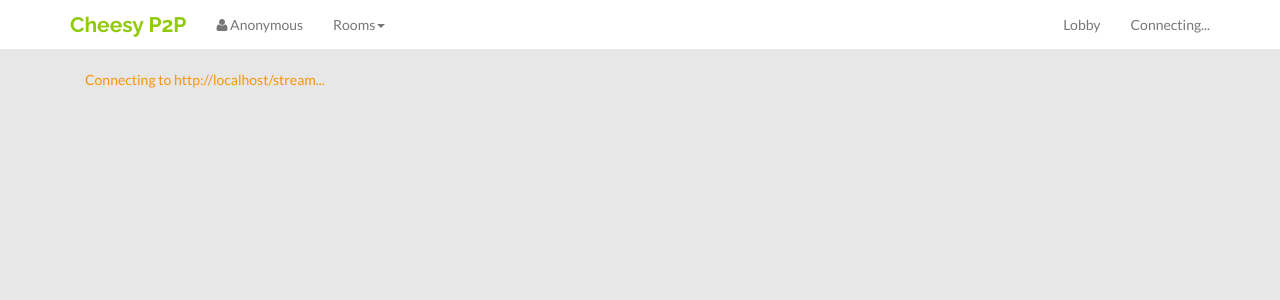
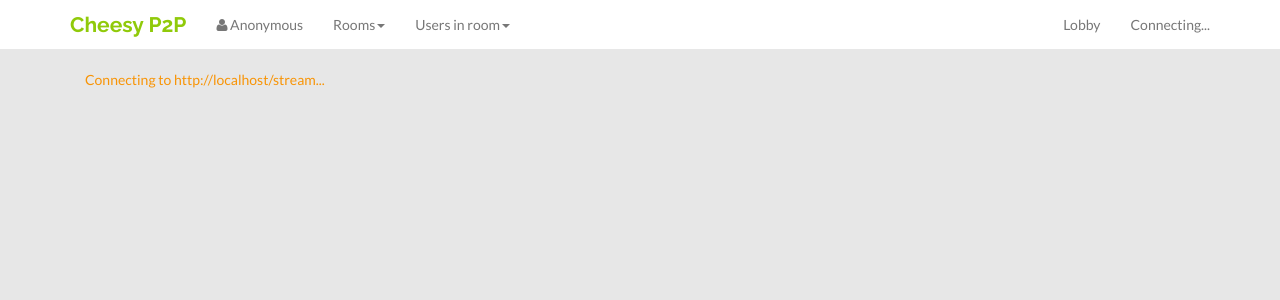
Before and after one commit to chalasr/Flask-P2P, a Flask app: page / in a window 1280 px wide. Shown: the top 300 px of the page. Run offline with Flask 2, Linux system fonts and the light colour scheme; data that the repository does not hold is empty; some libraries are stand-ins or nearby versions.

Commit message:
users in room

```diff
--- a/app.py
+++ b/app.py
@@ -355,6 +355,16 @@ def get_rooms():
         getRooms.insert(0, room)
     return jsonify(getRooms)
 
+@app.route('/get_users_in_room/<room>', methods=['GET'])
+def get_users_in_room(room):
+    get_users_in_room = []
+    room = rtc.get_room(room)
+    for user in room.users:
+        get_users_in_room.insert(0, user.username)
+    return jsonify(get_users_in_room)
+
+
+
 
 if __name__ == '__main__':
     app.run(threaded=True)
--- a/static/js/controllers/MainCtrl.js
+++ b/static/js/controllers/MainCtrl.js
@@ -325,6 +325,7 @@
 
             rtc.join_room = function(room) {
                 rtc.room = room;
+                $scope.currentRoom = room;
                 if (rtc.connected)
                     rtc.emit('join_room', { room: room, encryption: null })
                         .done(function(json) {
@@ -584,6 +585,18 @@
                   })
             };
 
+            $scope.getUsers = function(){
+              if($scope.currentRoom != ""){
+                  Room.getUsers($scope.currentRoom)
+                    .success(function(data){
+                      $scope.users = data;
+                    })
+                    .error(function(data){
+                      console.log(data);
+                    })
+                }
+            };
+
             $scope.joinRoom = function(room) {
                 rtc.join_room(room);
             };
@@ -595,6 +608,12 @@
                 event.preventDefault();
                 $scope.getRooms();
                 return false;
+            });
+
+            angular.element('#reloadUsers').click(function(event){
+              event.preventDefault();
+              $scope.getUsers($scope.currentRoom);
+              return false;
             });
 
         })();
--- a/static/js/services/RoomService.js
+++ b/static/js/services/RoomService.js
@@ -4,6 +4,10 @@
             getRooms : function() {
                 return $http.get('/get_rooms');
             },
+            getUsers : function(room){
+                return $http.get('/get_users_in_room/' + room);
+            },
         }
     });
+
 })(angular.module('RoomService', []));
--- a/templates/index.html
+++ b/templates/index.html
@@ -36,8 +36,22 @@
                             <ul class="column-dropdown" ng-repeat="room in rooms">
                               <li><a ng-click="joinRoom(room)"><% room %></a></li>
                             </ul>
+
                             <ul class="column-dropdown">
                               <li><a id="reloadRooms">Reload <i class="fa fa-refresh"></i></a></li>
+                            </ul>
+                        </ul>
+                    </li>
+
+                    <li class="dropdown"  ng-init="getUsers(room)">
+                        <a href="" class="dropdown-toggle" data-toggle="dropdown">Users in room<b class="caret"></b></a>
+                        <ul id="usersMenu" class="dropdown-menu">
+                            <ul class="column-dropdown" ng-repeat="user in users">
+                                <li><a><% user %></a></li>
+                            </ul>
+
+                            <ul class="column-dropdown">
+                              <li><a id="reloadUsers">Reload<i class="fa fa-refresh"></i></a></li>
                             </ul>
                         </ul>
                     </li>
```
